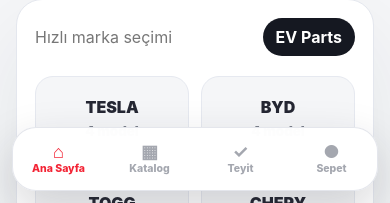
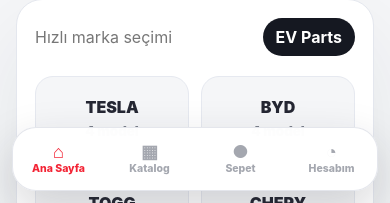
Before and after one commit to shopencercommerce-afk/pasaotoparca, a Next.js app: page / in a window 390 px wide. Shown: the part 641-844 px from the top of the page. Built offline with nearby package versions, Linux system fonts and the light colour scheme.

Commit message:
Add account access to mobile bottom navigation

```diff
--- a/components/SiteLayout.js
+++ b/components/SiteLayout.js
@@ -66,17 +66,17 @@
 }
 
 export function SiteHeader() {
-  return <><div className="noticeBar"><span>Parça kodu, stok ve araç uyumluluğu sipariş öncesi WhatsApp üzerinden teyit edilir.</span><a href={whatsappUrl('Merhaba, ürün uyumluluğu ve stok hakkında bilgi almak istiyorum.')}>WhatsApp destek: 0507 730 27 03</a></div><header className="siteHeader"><a href="/" className="siteLogo"><img src="/logo-new.svg" alt="Paşa Oto Parça" /></a><HeaderSearch /><div className="headerActions"><a href="/orders">Sipariş Takip</a><a href="/cart/">Sepetim</a></div></header><nav className="desktopNav"><div className="megaWrap"><a href="/products/" className="allCats">☰ Tüm Kategoriler</a><div className="megaMenu"><div className="megaTitle">Marka ve modele göre hızlı seçim</div><div className="megaGrid">{brands.map(brand => <div key={brand.slug}><a className="megaBrand" href={productsUrl(brand.slug)}>{brandLogoText(brand.name)}</a>{brand.models.map(model => <a key={model} href={productsUrl(brand.slug, model)}>{model}</a>)}</div>)}</div></div></div><a href="/products/">Katalog</a><a href={whatsappUrl('Merhaba, parça kodu ile ürün teyidi almak istiyorum.')}>Parça Kodu Teyidi</a>{brands.slice(0, 5).map(brand => <a key={brand.slug} href={productsUrl(brand.slug)}>{brand.name}</a>)}<a href={whatsappUrl('Merhaba, ürün siparişi vermek istiyorum.')}>İletişim</a></nav></>
+  return <><div className="noticeBar"><span>Parça kodu, stok ve araç uyumluluğu sipariş öncesi WhatsApp üzerinden teyit edilir.</span><a href={whatsappUrl('Merhaba, ürün uyumluluğu ve stok hakkında bilgi almak istiyorum.')}>WhatsApp destek: 0507 730 27 03</a></div><header className="siteHeader"><a href="/" className="siteLogo"><img src="/logo-new.svg" alt="Paşa Oto Parça" /></a><HeaderSearch /><div className="headerActions"><a href="/account">Hesabım</a><a href="/cart/">Sepetim</a></div></header><nav className="desktopNav"><div className="megaWrap"><a href="/products/" className="allCats">☰ Tüm Kategoriler</a><div className="megaMenu"><div className="megaTitle">Marka ve modele göre hızlı seçim</div><div className="megaGrid">{brands.map(brand => <div key={brand.slug}><a className="megaBrand" href={productsUrl(brand.slug)}>{brandLogoText(brand.name)}</a>{brand.models.map(model => <a key={model} href={productsUrl(brand.slug, model)}>{model}</a>)}</div>)}</div></div></div><a href="/products/">Katalog</a><a href={whatsappUrl('Merhaba, parça kodu ile ürün teyidi almak istiyorum.')}>Parça Kodu Teyidi</a>{brands.slice(0, 5).map(brand => <a key={brand.slug} href={productsUrl(brand.slug)}>{brand.name}</a>)}<a href={whatsappUrl('Merhaba, ürün siparişi vermek istiyorum.')}>İletişim</a></nav></>
 }
 
 export function SiteFooter() {
-  return <footer className="siteFooter"><div className="footerBrand"><img src="/logo-new.svg" alt="Paşa Oto Parça" /><p>Yeni nesil araçlar için parça kodu, marka/model ve stok bilgisiyle hızlı teklif sunan oto yedek parça kataloğu.</p></div><div><h3>Katalog</h3><a href="/products/">Tüm Ürünler</a>{brands.slice(0, 4).map(brand => <a key={brand.slug} href={productsUrl(brand.slug)}>{brand.name}</a>)}</div><div><h3>Destek</h3><a href={whatsappUrl('Merhaba, ürün uyumluluğu hakkında bilgi almak istiyorum.')}>WhatsApp Destek</a><a href={whatsappUrl('Merhaba, parça kodu ile ürün teyidi almak istiyorum.')}>Parça Kodu Teyidi</a><a href="/orders">Sipariş Takip</a><a href="/cart/">Sepetim</a></div><div><h3>Güven</h3><span>Stok teyidi</span><span>Parça kodu kontrolü</span><span>Kargo bilgilendirme</span><span>WhatsApp üzerinden net teklif</span></div></footer>
+  return <footer className="siteFooter"><div className="footerBrand"><img src="/logo-new.svg" alt="Paşa Oto Parça" /><p>Yeni nesil araçlar için parça kodu, marka/model ve stok bilgisiyle hızlı teklif sunan oto yedek parça kataloğu.</p></div><div><h3>Katalog</h3><a href="/products/">Tüm Ürünler</a>{brands.slice(0, 4).map(brand => <a key={brand.slug} href={productsUrl(brand.slug)}>{brand.name}</a>)}</div><div><h3>Destek</h3><a href={whatsappUrl('Merhaba, ürün uyumluluğu hakkında bilgi almak istiyorum.')}>WhatsApp Destek</a><a href={whatsappUrl('Merhaba, parça kodu ile ürün teyidi almak istiyorum.')}>Parça Kodu Teyidi</a><a href="/account">Hesabım</a><a href="/cart/">Sepetim</a></div><div><h3>Güven</h3><span>Stok teyidi</span><span>Parça kodu kontrolü</span><span>Kargo bilgilendirme</span><span>WhatsApp üzerinden net teklif</span></div></footer>
 }
 
 export function BottomNav() {
   const router = useRouter()
   const active = path => router.pathname === path || (path === '/products/' && router.pathname.startsWith('/product'))
-  return <nav className="bottomNav"><a className={active('/') ? 'active' : ''} href="/"><b>⌂</b><span>Ana Sayfa</span></a><a className={active('/products/') ? 'active' : ''} href="/products/"><b>▦</b><span>Katalog</span></a><a href={whatsappUrl('Merhaba, parça kodu ile ürün teyidi almak istiyorum.')}><b>✓</b><span>Teyit</span></a><a className={active('/cart/') ? 'active' : ''} href="/cart/"><b>●</b><span>Sepet</span></a></nav>
+  return <nav className="bottomNav"><a className={active('/') ? 'active' : ''} href="/"><b>⌂</b><span>Ana Sayfa</span></a><a className={active('/products/') ? 'active' : ''} href="/products/"><b>▦</b><span>Katalog</span></a><a className={active('/cart/') ? 'active' : ''} href="/cart/"><b>●</b><span>Sepet</span></a><a className={active('/account') ? 'active' : ''} href="/account"><b>◔</b><span>Hesabım</span></a></nav>
 }
 
 export function SiteLayout({ children }) {
```
